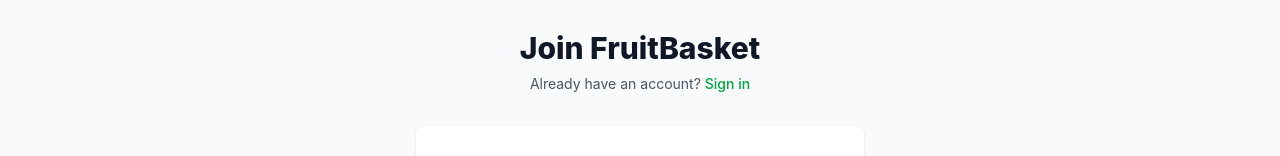
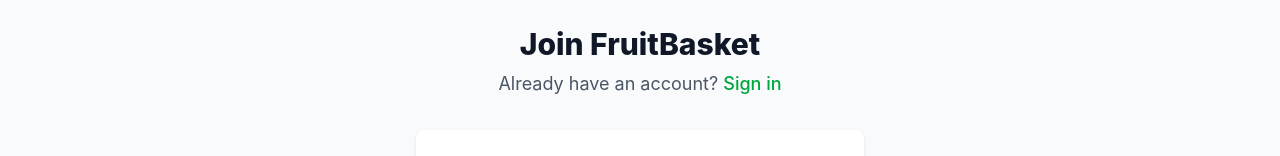
Before and after one commit to prajwalpatil16/fruite-webpage-, a React app in the folder frontend/: page /register in a window 1280 px wide. Shown: the part 256-412 px from the top of the page. Built offline with nearby package versions, Linux system fonts and the light colour scheme; the HTML template or start-up script is replaced by a standard one.

Commit message:
Improve Orders page UI and UX text

```diff
--- a/frontend/src/pages/Register.jsx
+++ b/frontend/src/pages/Register.jsx
@@ -11,7 +11,7 @@
                 <h2 className="mt-6 text-center text-3xl font-extrabold text-gray-900">
                     Join FruitBasket
                 </h2>
-                <p className="mt-2 text-center text-sm text-gray-600">
+                <p className="mt-2 text-center text-lg text-gray-600">
                     Already have an account?{' '}
                     <Link to="/login" className="font-medium text-green-600 hover:text-green-500">
                         Sign in
```
